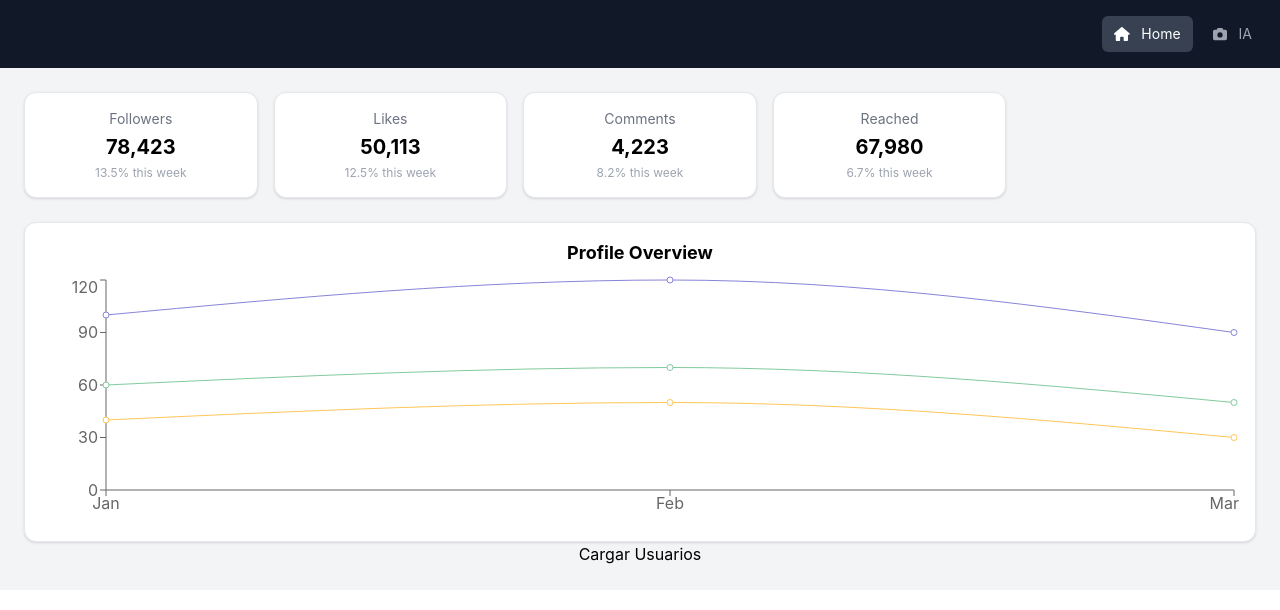
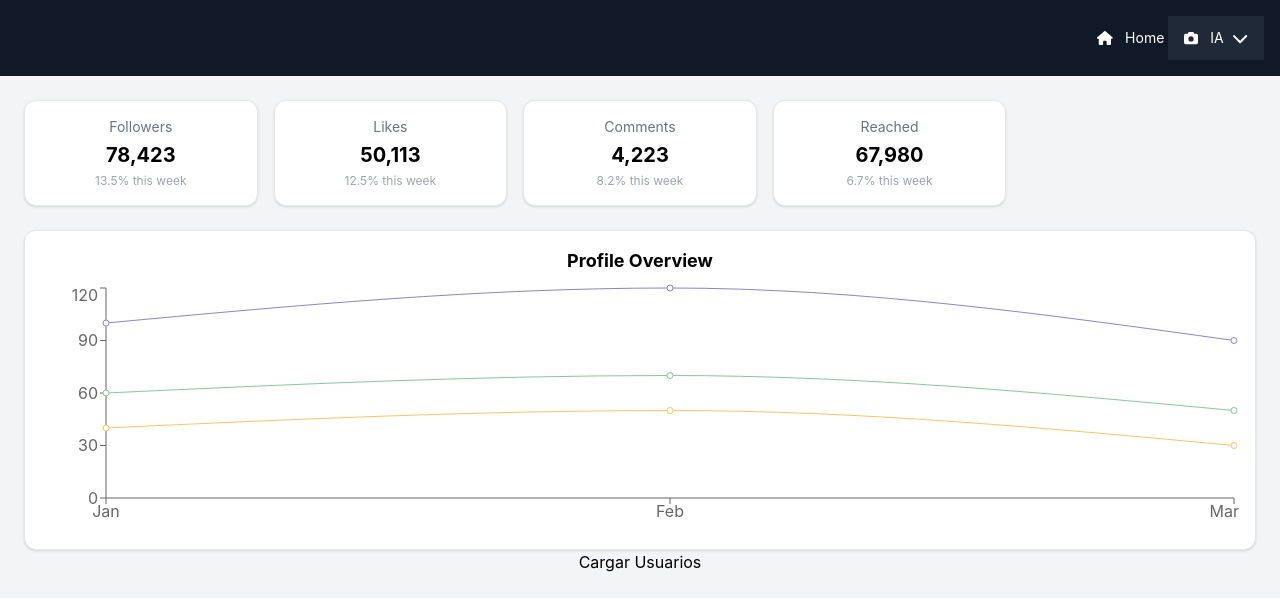
Before and after one commit to MrMendozaDev/portfolioRact, a React (Create React App) app in the folder client/: page / in a window 1280 px wide. Shown: the top 610 px of the page. Built offline with nearby package versions, Linux system fonts and the light colour scheme.

Commit message:
Menus Header

```diff
--- a/client/src/Components/Body/Sidebar.tsx
+++ b/client/src/Components/Body/Sidebar.tsx
@@ -1,9 +1,15 @@
+import { useEffect, useState } from "react";
 import { NavLink } from "react-router-dom";
-import { FontAwesomeIcon } from '@fortawesome/react-fontawesome';
-import { faCamera, faHome } from '@fortawesome/free-solid-svg-icons';
+import { FontAwesomeIcon } from "@fortawesome/react-fontawesome";
+import {
+  faCamera,
+  faHome,
+  faChevronDown,
+  faChevronUp,
+} from "@fortawesome/free-solid-svg-icons";
 import { useConfig } from "Context/ConfigContext";
 
-const menu = [
+const Categories = [
   {
     icon: <FontAwesomeIcon icon={faHome} />,
     label: "Home",
@@ -12,31 +18,91 @@ const menu = [
   {
     icon: <FontAwesomeIcon icon={faCamera} />,
     label: "IA",
+    path: "/ia-modules",
+    subcategories: [
+      {
+        icon: <FontAwesomeIcon icon={faCamera} />,
+        label: "Face",
         path: "/face-detection",
+      },
+      {
+        icon: <FontAwesomeIcon icon={faCamera} />,
+        label: "Handas",
+        path: "/face-detection",
+      },
+      {
+        icon: <FontAwesomeIcon icon={faCamera} />,
+        label: "Plates",
+        path: "/plates",
+      },
+    ],
   },
 ];
 
 export const Sidebar = () => {
-  const config = useConfig();
+  const { appName } = useConfig();
+  const [openSubmenus, setOpenSubmenus] = useState<{ [key: string]: boolean }>(
+    {}
+  );
+
+  const toggleSubmenu = (label: string) => {
+    setOpenSubmenus((prev) => ({
+      ...prev,
+      [label]: !prev[label],
+    }));
+  };
+
   return (
-    <aside className="max-md:hidden w-full bg-[#111827] text-white p-4">
-      <nav className="flex flex-row items-center justify-end gap-2">
-        {menu.map(({ icon, label, path }) => (
+    <aside className="max-md:hidden text-white p-4 bg-[#111827]">
+      <nav>
+        <ul className="flex flex-row items-center justify-end gap-1">
+          {Categories.map(({ icon, label, path, subcategories }) => (
+            <li key={label} className="h-full relative group">
+              {subcategories ? (
+                <button
+                  onClick={() => toggleSubmenu(label)}
+                  className="w-full flex justify-between items-center px-4 py-3 bg-gray-800 hover:bg-blue-700 transition text-left"
+                >
+                  <div className="flex items-center gap-3 text-sm text-white">
+                    {icon}
+                    <span>{label}</span>
+                  </div>
+                  <FontAwesomeIcon
+                    icon={openSubmenus[label] ? faChevronUp : faChevronDown}
+                    className="ml-2 fa-2xs"
+                  />
+                </button>
+              ) : (
                 <NavLink
-            key={label}
                   to={path}
                   className={({ isActive }) =>
-              `flex items-center gap-3 text-sm px-3 py-2 rounded-md transition-colors ${
-                isActive
-                  ? "bg-gray-700 text-white"
-                  : "text-gray-400 hover:text-white hover:bg-gray-800"
+                    `flex items-center gap-3 text-sm ${
+                      isActive ? "text-white" : "text-gray-300"
                     }`
                   }
                 >
                   {icon}
-            <span className="hidden md:inline">{label}</span>
+                  <span>{label}</span>
                 </NavLink>
+              )}
+
+              {subcategories && openSubmenus[label] && (
+                <ul className="absolute left-0 top-full w-full bg-gray-700 shadow z-10">
+                  {subcategories.map((sub) => (
+                    <li key={sub.label}>
+                      <NavLink
+                        to={sub.path}
+                        className="block px-6 py-2 text-sm hover:bg-blue-600"
+                      >
+                        {sub.label}
+                      </NavLink>
+                    </li>
                   ))}
+                </ul>
+              )}
+            </li>
+          ))}
+        </ul>
       </nav>
     </aside>
   );
```
Also changed, not shown: client/src/App/App.tsx (+3 -4 lines). Lines whose indentation alone changed are shown as unchanged.
